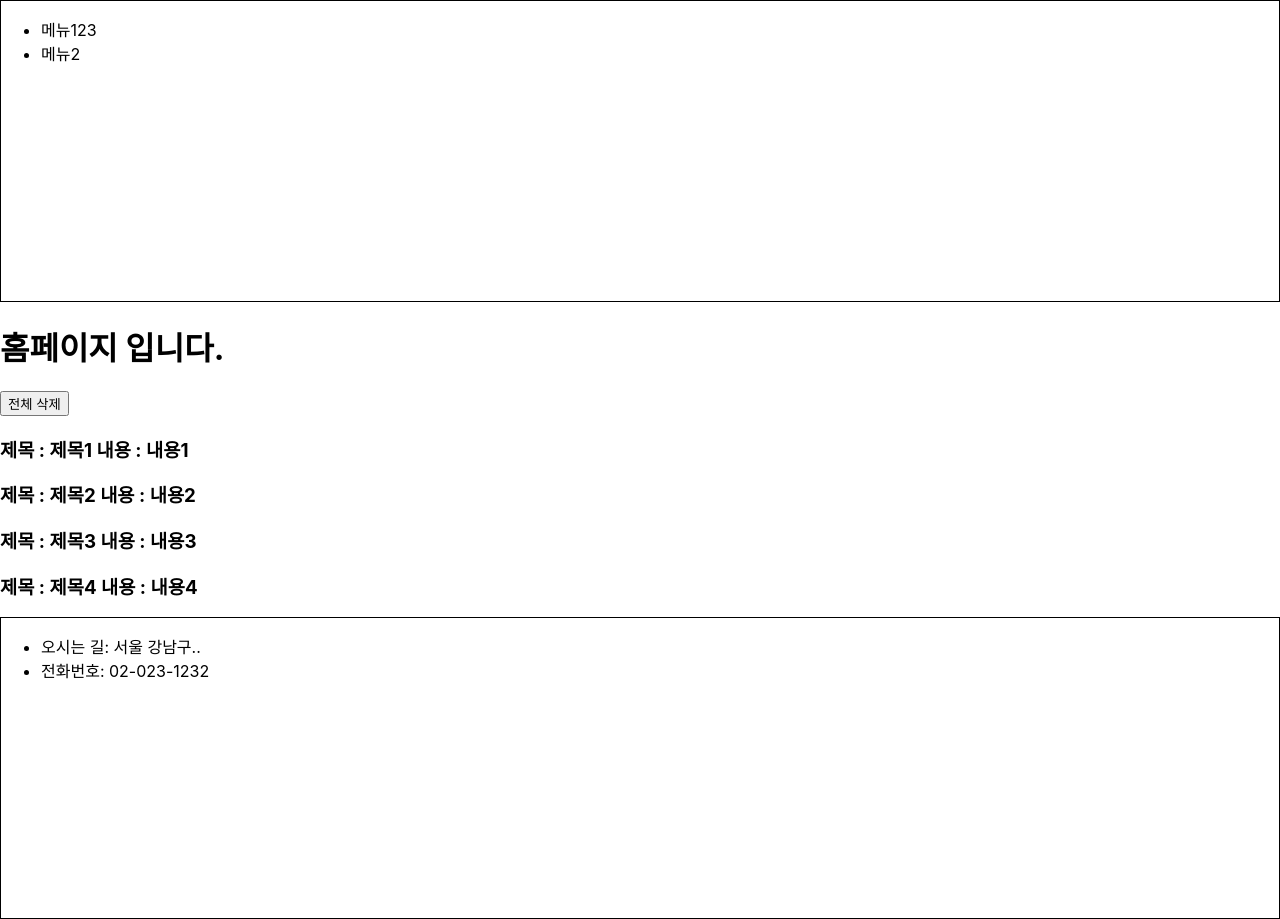
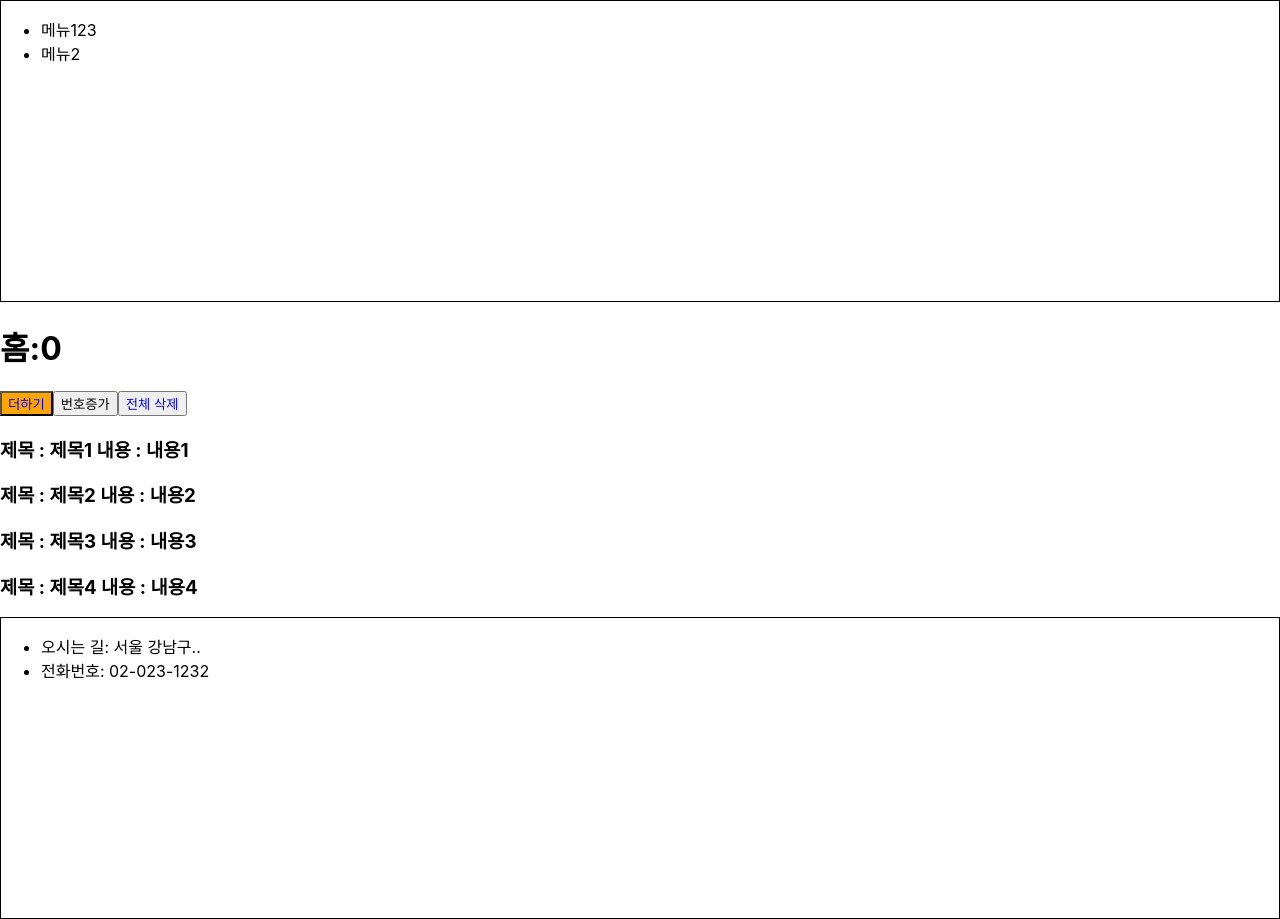
Before and after one commit to DuhanMo/react-study, a React (Create React App) app in the folder my-app/: page / in a window 1280 px wide. Built offline with nearby package versions, Linux system fonts and the light colour scheme.

Commit message:
styled component props

```diff
--- a/my-app/src/components/home/Home.js
+++ b/my-app/src/components/home/Home.js
@@ -1,15 +1,28 @@
 import React from 'react';
+import styled from 'styled-components';
+
+const StyledDeleteButton = styled.button`
+  color: ${(props) => (props.user.username === 'duhan' ? 'blue' : 'red')};
+`;
+const StyledAddButton = styled(StyledDeleteButton)`
+  /* color: ${(props) => (props.user.username === 'duhan' ? 'blue' : 'red')}; */
+  background-color: orange;
+`;
 
 // function 방식
 const Home = (props) => {
   // 구조분할 할당
   // poprs 안에 있는 boards, id를 다시 저장해준다 (key값이 같아야함)
-  const { boards, setBoards } = props;
+  const { boards, setBoards, number, setNumber, user } = props;
 
   return (
     <div>
-      <h1>홈페이지 입니다.</h1>
-      <button onClick={() => setBoards([])}>전체 삭제</button>
+      <h1>홈:{number}</h1>
+      <StyledAddButton user={user}>더하기</StyledAddButton>
+      <button onClick={() => setNumber(number + 1)}>번호증가</button>
+      <StyledDeleteButton user={user} onClick={() => setBoards([])}>
+        전체 삭제
+      </StyledDeleteButton>
       {boards.map((board) => (
         <h3>
           제목 : {board.title} 내용 : {board.content}
--- a/my-app/src/pages/HomePage.js
+++ b/my-app/src/pages/HomePage.js
@@ -4,9 +4,10 @@ import Header from '../components/Header';
 import Home from '../components/home/Home';
 
 const HomePage = () => {
-  console.log('HomePage 실행됨');
   // http 요청 ( fetch, axios (다운)) ajax 는 X
   const [boards, setBoards] = useState([]);
+  const [number, setNumber] = useState(0);
+  const [user, setUser] = useState('');
 
   useEffect(() => {
     // 다운을 했다고 가정 = fetch(), axios(), 비동기
@@ -19,13 +20,21 @@ const HomePage = () => {
     console.log(data);
     // 빈데이터가 들어감
     setBoards([...data]);
+    setUser({ id: 1, username: 'duhan' });
     // 빈 배열이면 무조건 딱 한번만 실행
   }, []);
+
   return (
     <div>
       <Header />
       {/* 넘어간 데이터를 (여기선 boards) props라고 한다 */}
-      <Home boards={boards} setBoards={setBoards} />
+      <Home
+        boards={boards}
+        setBoards={setBoards}
+        number={number}
+        setNumber={setNumber}
+        user={user}
+      />
       <Footer />
     </div>
   );
```
